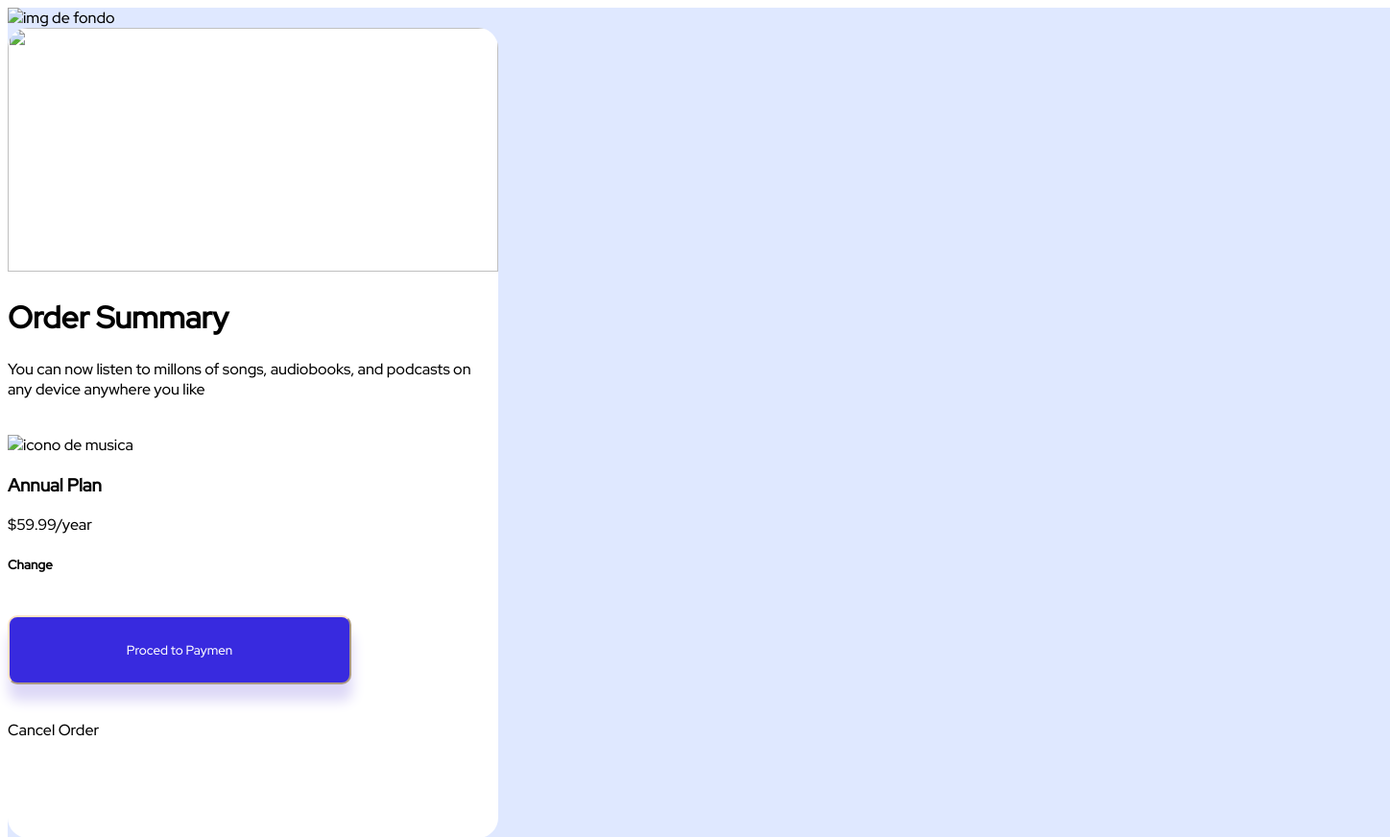
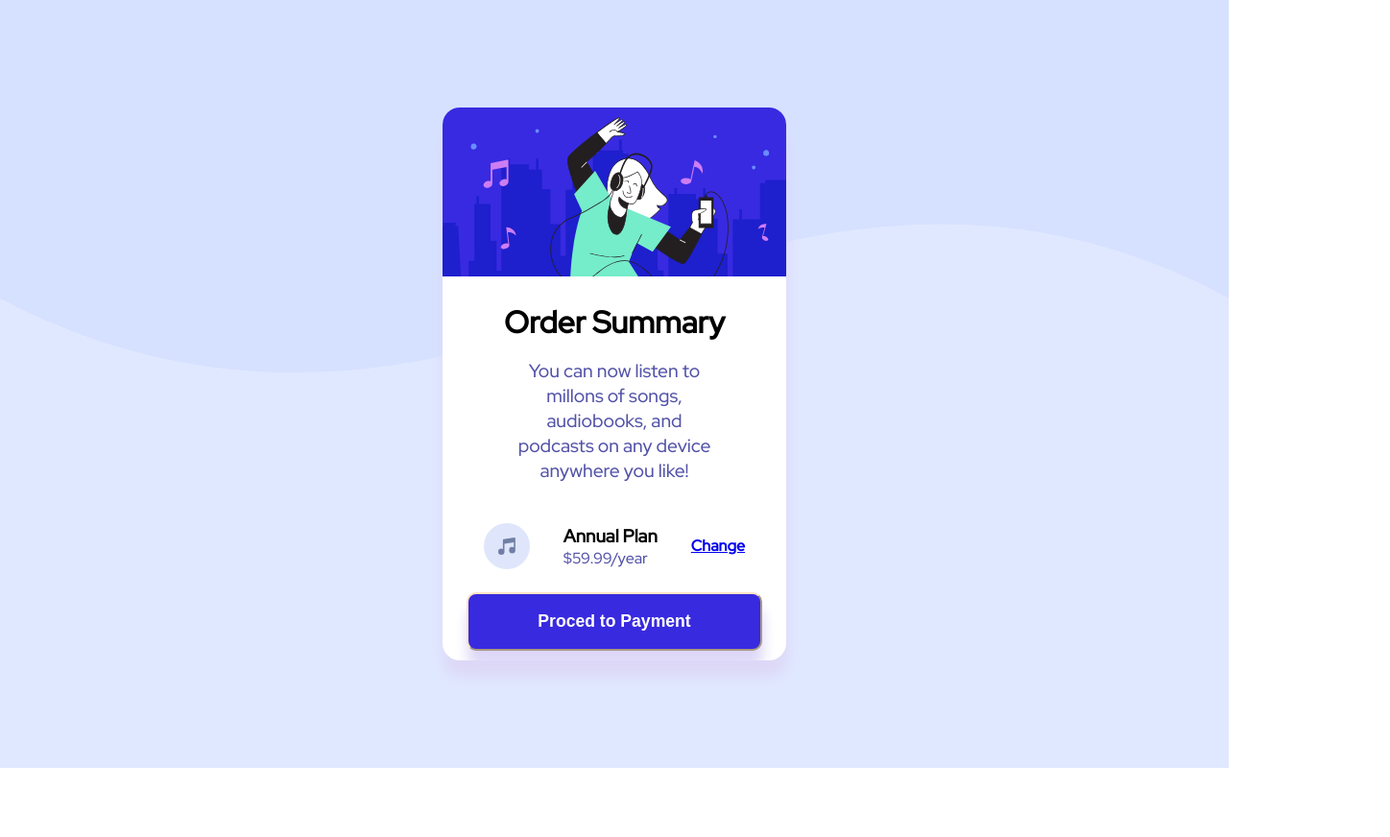
Before and after one commit to magaliMoran/order-summary-challenge, a website: page index.html in a window 1280 px wide. Shown: the top 872 px of the page at 96% size, 1448 px wide, since content can reach past the window. After the commit the page ends 800 px from the top, so only its background shows below. Drawn offline with Linux system fonts and the light colour scheme.

Commit message:
termino de la vista Desktop

```diff
--- a/index.html
+++ b/index.html
@@ -13,27 +13,34 @@
 </head>
 <body>
     <div class="contenedorPadre">
-       <img src="/CMDX11-proyect-order-summay-component/lib/pattern-background-desktop.svg" alt="img de fondo">
+
       <div class="tarjeta">
         <!-- Encabezado -->
         <header class="encabezado"></header>
-        <img class="imgHeader" src="/CMDX11-proyect-order-summay-component/lib/illustration-hero.svg" alt="">
+        <div class="imgHeader"></div>
         <!-- contenido principal -->
-        <main class="contPrincipal"></main>
+        <main class="contPrincipal">
             <h1>Order Summary</h1>
-            <p>You can now listen to millons of songs, audiobooks, and podcasts on any device anywhere you like</p>
-            <br>
-            <img src="/CMDX11-proyect-order-summay-component/lib/favicon-32x32.png" alt="icono de musica">
-            <h3>Annual Plan</h3>
-            <p>$59.99/year</p>
-            <h5>Change</h5>
-            <br>
+            <p>You can now listen to millons of songs, audiobooks, and podcasts on any device anywhere you like!</p>
+            <div class="selecionplan">
+            <img src="/lib/icon-music.svg" alt="icono de musica">
+            <div class="precio">
+             <h3>Annual Plan</h3>
+            <span>$59.99/year</span>
+          </div>
+            <a href="#">Change</a>
+          </div>
             <form action="">
-                <button class="buttonPago" type"submit">Proced to Paymen</button>
+                <button class="buttonPago" type"submit">Proced to Payment</button>
+                <button class="buttonCancel" type"submit">Cancel Order</button>
             </form>
-            <br>
-            <p>Cancel Order</p>
+
+          </main>
           </div>
+          </div>
+
+
+
 
 
 
--- a/package.json
+++ b/package.json
@@ -8,7 +8,7 @@
     "lint": "eslint ./src",
     "start": "serve ./src",
     "htmlhint": "htmlhint src/*.html test/*.html",
-    "deploy": "gh-pages -d src",
+    "deploy": "gh-pages -d dist",
     "eslint": "eslint --ext .js src/"
   },
   "author": "",
--- a/style.css
+++ b/style.css
@@ -1,39 +1,108 @@
 *{
-    font-family: 'Red Hat Display', sans-serif;
-
-    box-sizing: content-box;
+   padding: 0;
+   margin: 0;
+   box-sizing: border-box;
 }
 
+
 .contenedorPadre{
-background: #DFE8FF;
-width: 1440px;
-height: 1024px;
+    display: flex;
+    justify-content: center;
+    align-items: center;
+    width: 100vw;
+    height: 100vh;
+    background-image: url(/lib/pattern-background-desktop.svg);
+    background-repeat: no-repeat;
+    background-size: contain;
+    background-position: top;
+    background-color: hsl(225, 100%, 94%);
+    font-family: 'Red Hat Display', sans-serif;
 }
 
+
 .tarjeta{
-background: #FFFFFF;
-border-radius: 21px;
-width: 511px;
-height: 844px;
+    width: 28vw;
+    height: 72vh;
+    min-width: 25vh;
+    max-width: 55vh;
+    background-color: rgb(255, 255, 255);
+    border-radius: 18px;
+    overflow: hidden;
+    box-shadow: 1px 17px 14px #DDD8F7;
+}
 
+.imgHeader {
+    background-image: url(/lib/illustration-hero.svg);
+    width: 30vw;
+    height: 22vh;
+    min-width: 25vh;
+    max-width: 55vh;
+    min-height: 19vh;
+    max-height: 48vh;
+    background-repeat: no-repeat;
+    background-position: center;
+    background-size: cover;
+}
+
+.contPrincipal{
+    padding: 2vw;
+    text-align: center;
+}
+
+h1{
+    color: 223, 47%, 23%;
 
 }
 
-.imgHeader {
-    border-radius: 21px 21px 0px 0px;
-    Width:511px;
-    Height:254px
+p{
+    color: rgb(82, 82, 168);
+    font-size: 1.2em;
+    margin-top: 2vh;
+    margin-bottom: 18px;
+    padding: 0 15%;
+}
 
 
+.selecionplan{
+    display: flex;
+    justify-content:space-around;
+    align-items: center;
+    width: 100%;
+    height: 12vh;
+}
+
+.precio{
+    text-align: left;
+}
+
+.precio span{
+    color: rgb(82, 82, 168);
+}
+
+.selecionplan a{
+    color: 225, 100%, 98%;
+    font-weight: 700;
 }
 
 .buttonPago{
-width: 342px;
-height: 66px;
 color: rgb(255, 255, 255);
 background-color: #382ADF;
 border-color: bisque;
 box-shadow: 1px 17px 14px #DDD8F7;
 border-radius: 10px;
 cursor: pointer;
+width: 100%;
+padding: 6%;
+font-weight: 700;
+font-size: 1.1em;
 }
+
+.buttonCancel{
+    border: none;
+    background: none;
+    cursor: pointer;
+    font-weight: 800;
+    color: rgb(85, 85, 156);
+    width: 100%;
+    margin: 12% 0;
+}
```
Also changed, not shown: 1 other file.
